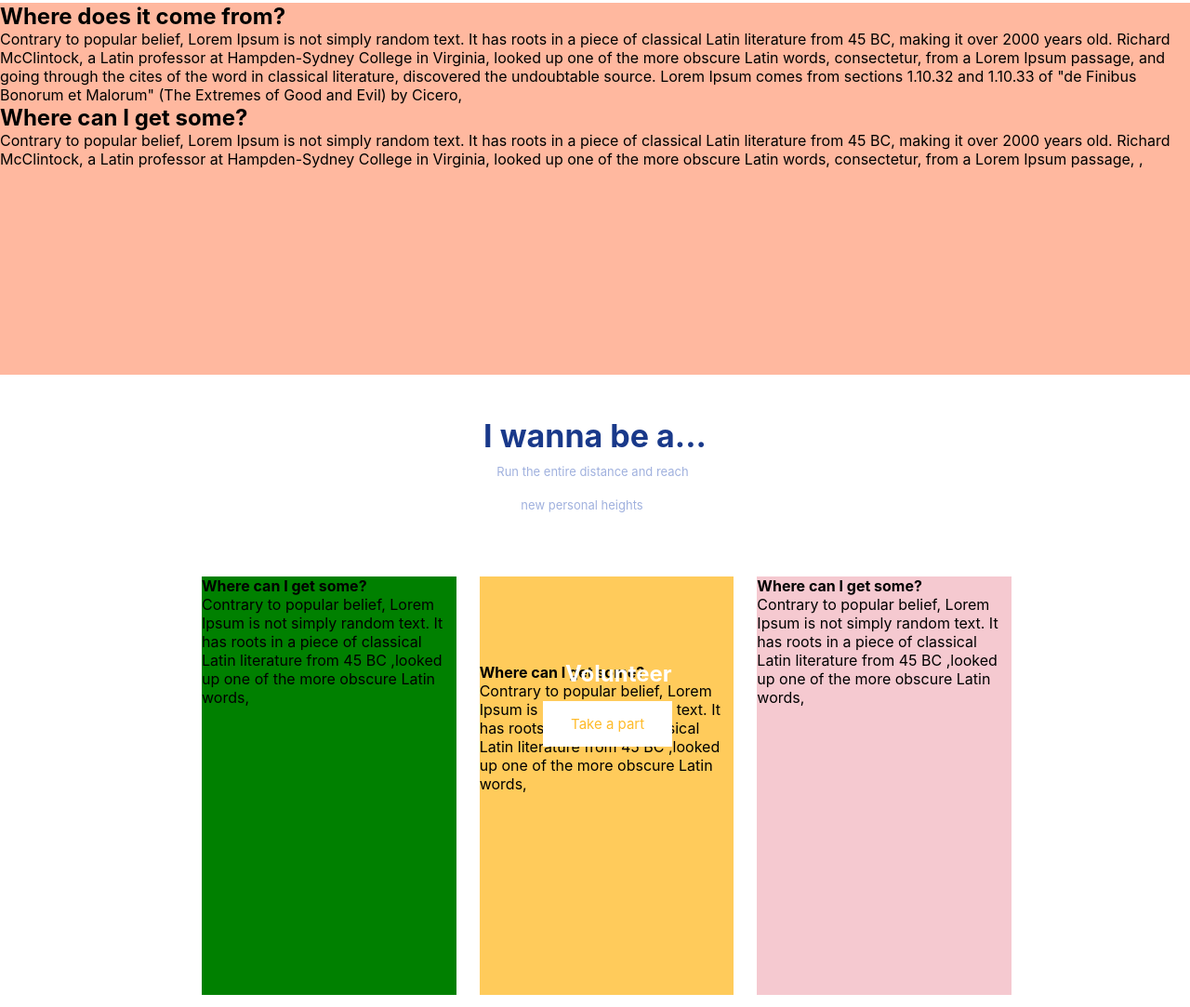
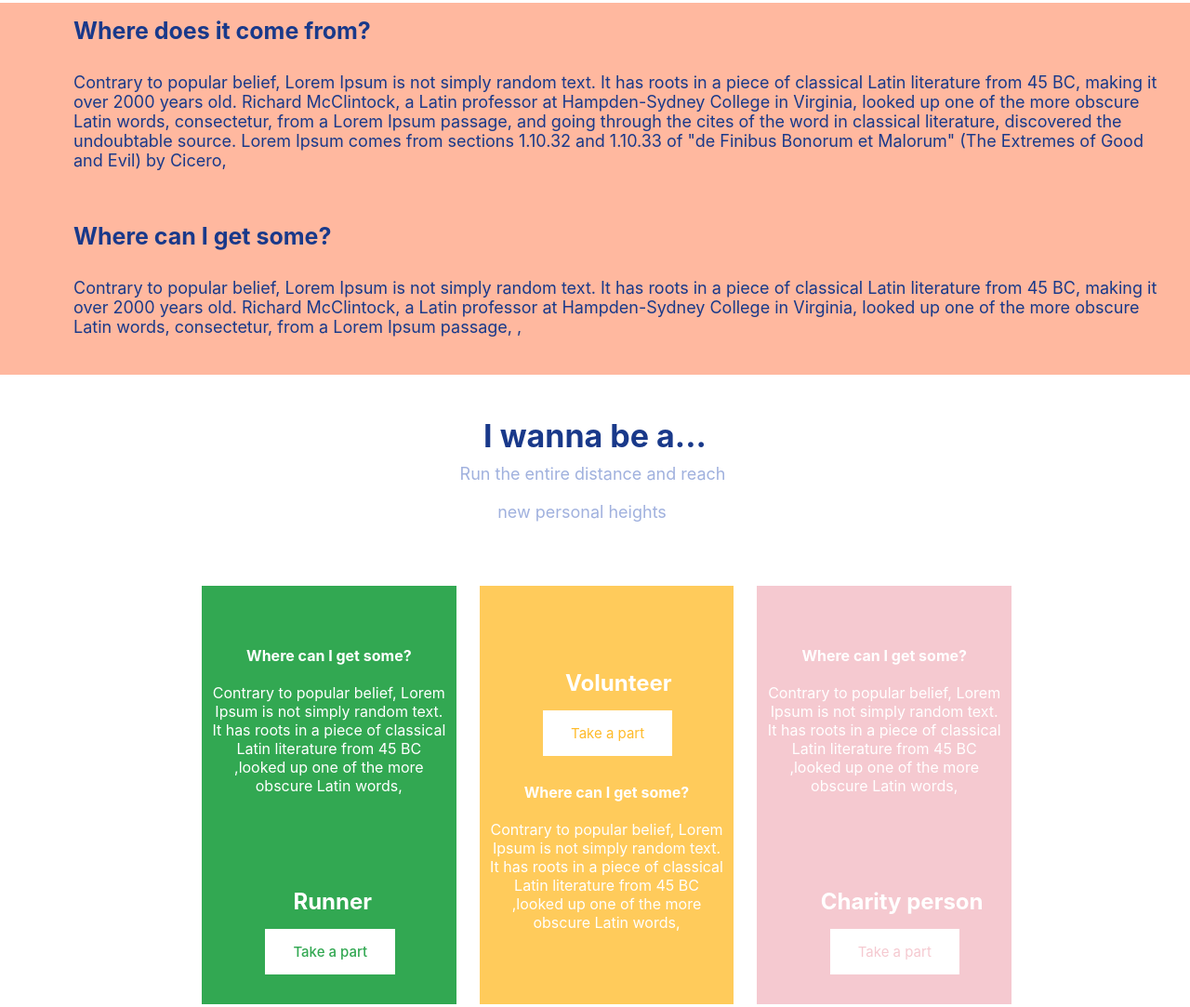
Before and after one commit to Worldshero/justrun, a plain HTML site: page index.html in a window 1280 px wide. Shown: the part 425-1508 px from the top of the page at 93% size. Drawn offline with Linux system fonts and the light colour scheme.

Commit message:
Update style.css

```diff
--- a/style.css
+++ b/style.css
@@ -11,7 +11,7 @@
     }
 
     :root {
-    --green:green;
+    --green:rgb(50, 168, 82);
     --dark-yellow:rgba(255, 174, 0, 0.644);
     --pink:rgba(245, 201, 208);
 	--font-primary:rgba(25, 57, 138);
@@ -110,6 +110,21 @@
         height: 400px;
         margin-top:10%;
     }
+    .showcase-marathon h2 {
+        margin-top:2%;
+        margin-left: 5%;
+        padding: 15px;
+        font-size:25px;
+		color:var(--font-primary);
+    }
+    .showcase-marathon p{
+        margin-left: 5%;
+        padding: 15px;
+        font-size:18px;
+        /* margin-bottom:2% ; */
+		color:var(--font-primary);
+
+    }
 
 
     .marathon-quote-center {
@@ -129,7 +144,7 @@
         color: var(--font-secondry);
         margin-right:5px;
         margin-top: 10px;
-        font-size:13px;
+        font-size:18px;
     }
 
 
@@ -137,7 +152,7 @@
         color: var(--font-secondry);
         margin-right:28px;
         margin-bottom: 5px;
-        font-size:13px;
+        font-size:18px;
     }
 
 
@@ -162,9 +177,22 @@
         height: 450px;
         background-color: var(--green);
     }
+    .section1 h4 {
+        margin-top: 20%;
+        padding: 10px;
+        color: #fff;
+        text-align: center;
+
+    }
+    .section1 p{
+        color: #fff;
+        padding: 10px;
+        text-align: center;
+
+    }
 
     .section1 .section1-btn-text {
-        top: 75%;
+        top: 20%;
         left:25%;
         position: relative;
     }
@@ -189,6 +217,19 @@
     .section2 {
         height: 450px;
         background-color:rgba(255, 174, 0, 0.644);
+    }
+
+    .section2 h4 {
+        text-align: center;
+        margin-top: 40%;
+        padding: 10px;
+        color: #fff;
+    }
+    .section2 p {
+        text-align: center;
+
+        color: #fff;
+        padding: 10px;
     }
 
     .section2 .section2-btn-text {
@@ -218,8 +259,21 @@
         background-color: var(--pink);
     }
 
+    .section3 h4 {
+        margin-top: 20%;
+        padding: 10px;
+        color: #fff;
+        text-align: center;
+
+    }
+    .section3 p{
+        color: #fff;
+        padding: 10px;
+        text-align: center;
+
+    }
     .section3 .section3-btn-text {
-        top: 75%;
+        top: 20%;
         left:25%;
         position: relative;
     }
@@ -289,6 +343,7 @@
     .showcasetrack img {
         height:100%;
         width:100%;
+        object-fit:cover;
 
     }
     .details-box{
@@ -353,14 +408,19 @@
 	.footer {
         background-color: #ebdfdd;
         width: 100%;
-        height: 300px;
+        height: 350px;
 		position:absolute;
 
 	}
+    .footer .bg-cover img {
+        object-fit: cover;
+        height: 200px;
+        width: 100%;
+    }
 
 	.footer .f-section {
 
-		margin-top:15%;
+		margin-top:3%;
 		margin-left:5%;
 	}
 
@@ -402,7 +462,7 @@
 		margin-left:150px;
 	}
 
-		.footer .social-links .f-menu .link-yt {
+	.footer .social-links .f-menu .link-yt {
 		margin-left:150px;
 	}
 
```
